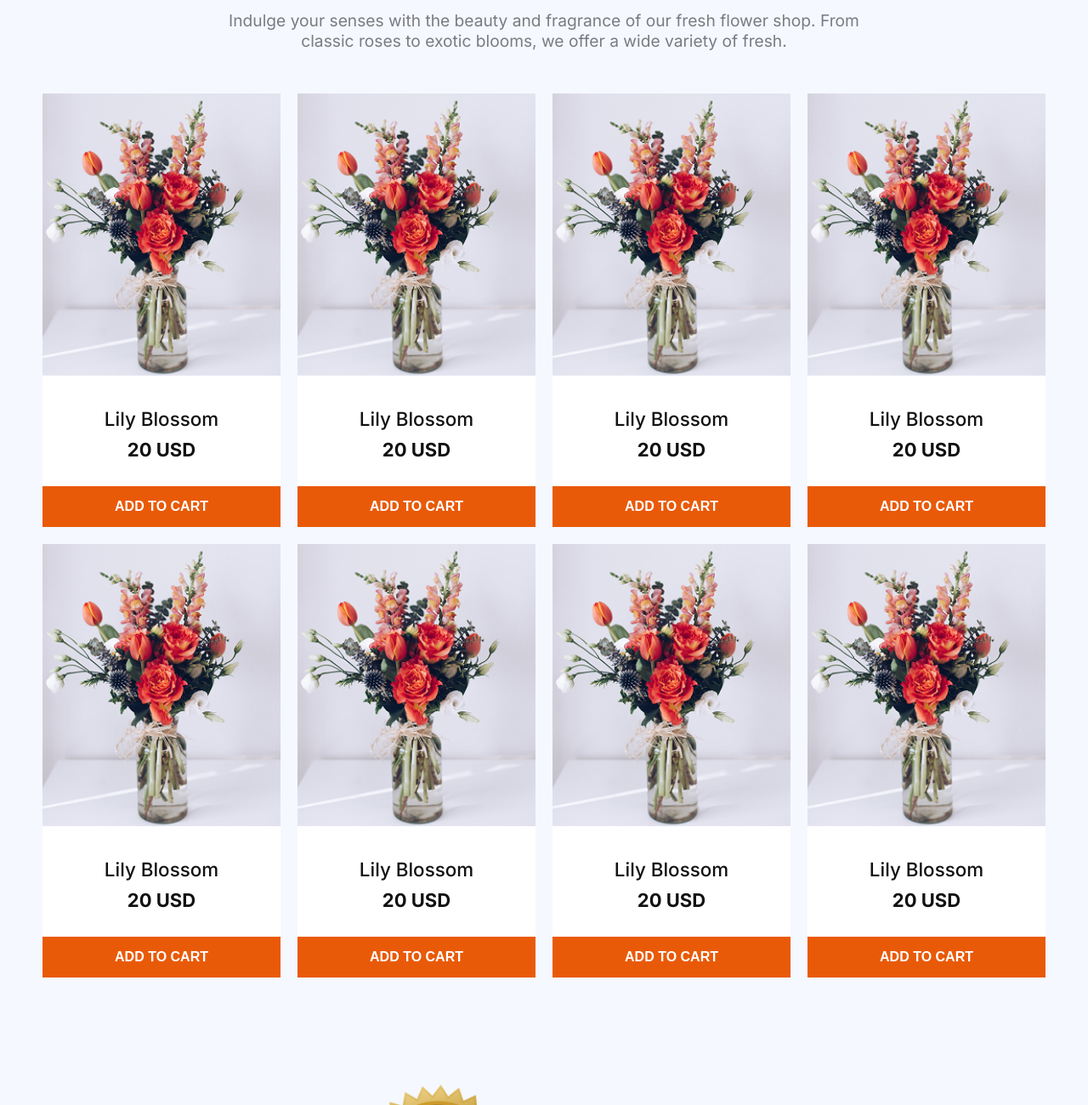
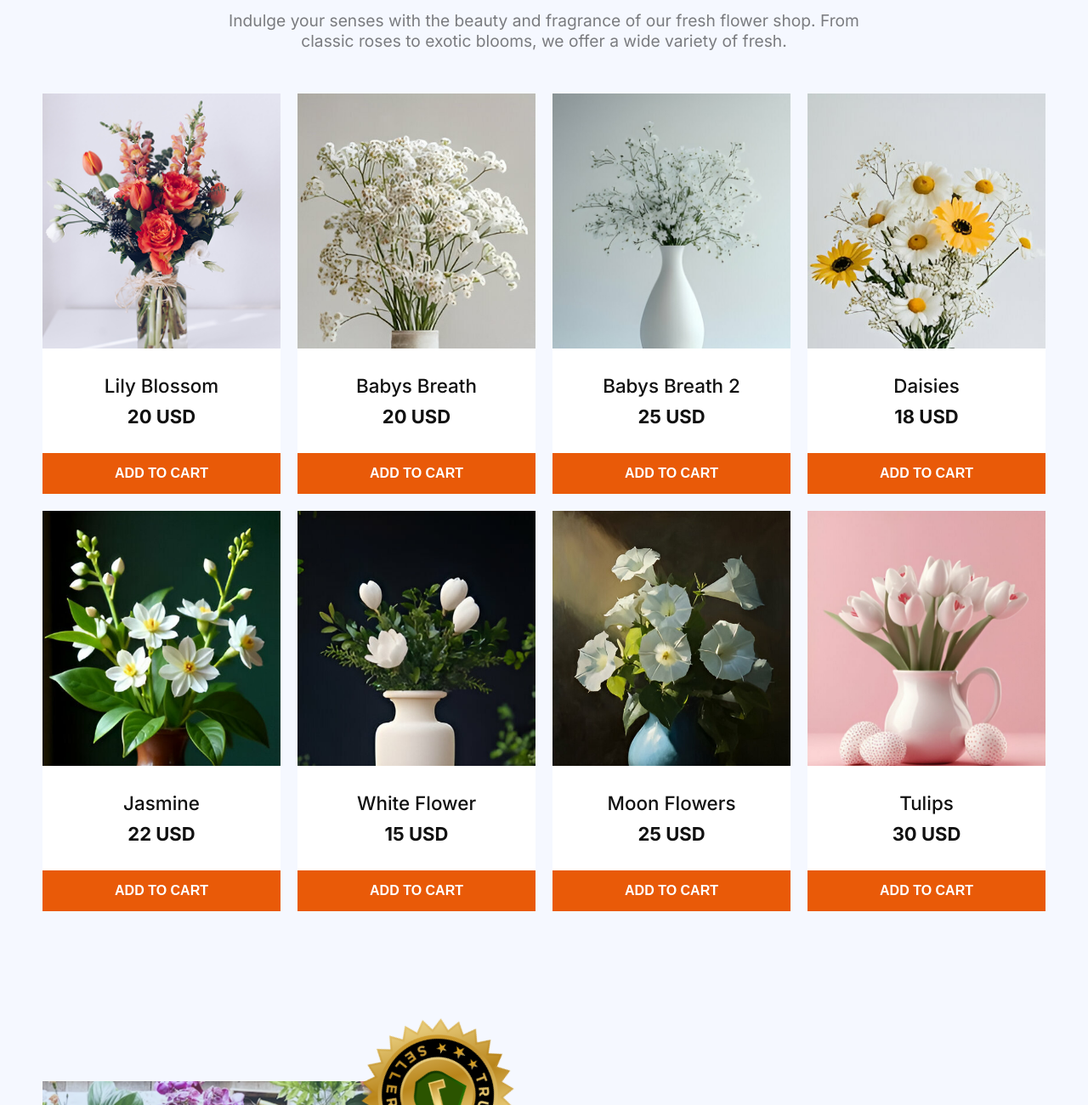
Before and after one commit to codebyelham/fauget-flower, a plain HTML site: page index.html in a window 1280 px wide. Shown: the part 784-2084 px from the top of the page at 85% size. Drawn offline with Linux system fonts and the light colour scheme.

Commit message:
added our plants card new flowers and some issue fix

```diff
--- a/index.html
+++ b/index.html
@@ -66,7 +66,7 @@
                 <!-- card-1 -->
                 <div class="plants-card display-flex">
                     <div class="card-img">
-                        <img src="./assets/sample-flower-image.png" alt="">
+                        <img src="./assets/flowers/lily-blossom.png" alt="sample-flower-image">
                     </div>
                     <div class="card-content display-flex">
                         <p class="card-title">Lily Blossom</p>
@@ -78,10 +78,10 @@
                 <!-- card-2 -->
                 <div class="plants-card display-flex">
                     <div class="card-img">
-                        <img src="./assets/sample-flower-image.png" alt="">
+                        <img src="./assets/flowers/babys-breath.jpg" alt="Babys Breath Flower">
                     </div>
                     <div class="card-content display-flex">
-                        <p class="card-title">Lily Blossom</p>
+                        <p class="card-title">Babys Breath</p>
                         <p class="card-price">20 USD</p>
                         <button class="card-btn">ADD TO CART</button>
                     </div>
@@ -90,11 +90,11 @@
                 <!-- card-3 -->
                 <div class="plants-card display-flex">
                     <div class="card-img">
-                        <img src="./assets/sample-flower-image.png" alt="">
+                        <img src="./assets/flowers/BabysBreath.jpg" alt="">
                     </div>
                     <div class="card-content display-flex">
-                        <p class="card-title">Lily Blossom</p>
-                        <p class="card-price">20 USD</p>
+                        <p class="card-title">Babys Breath 2</p>
+                        <p class="card-price">25 USD</p>
                         <button class="card-btn">ADD TO CART</button>
                     </div>
                 </div>
@@ -102,11 +102,11 @@
                 <!-- card-4 -->
                 <div class="plants-card display-flex">
                     <div class="card-img">
-                        <img src="./assets/sample-flower-image.png" alt="">
+                        <img src="./assets/flowers/daisies.jpg" alt="">
                     </div>
                     <div class="card-content display-flex">
-                        <p class="card-title">Lily Blossom</p>
-                        <p class="card-price">20 USD</p>
+                        <p class="card-title">Daisies</p>
+                        <p class="card-price">18 USD</p>
                         <button class="card-btn">ADD TO CART</button>
                     </div>
                 </div>
@@ -114,11 +114,11 @@
                 <!-- card-5 -->
                 <div class="plants-card display-flex">
                     <div class="card-img">
-                        <img src="./assets/sample-flower-image.png" alt="">
+                        <img src="./assets/flowers/Jasmine.jpg" alt="">
                     </div>
                     <div class="card-content display-flex">
-                        <p class="card-title">Lily Blossom</p>
-                        <p class="card-price">20 USD</p>
+                        <p class="card-title">Jasmine</p>
+                        <p class="card-price">22 USD</p>
                         <button class="card-btn">ADD TO CART</button>
                     </div>
                 </div>
@@ -126,11 +126,11 @@
                 <!-- card-6 -->
                 <div class="plants-card display-flex">
                     <div class="card-img">
-                        <img src="./assets/sample-flower-image.png" alt="">
+                        <img src="./assets/flowers/White-Flower.jpg" alt="">
                     </div>
                     <div class="card-content display-flex">
-                        <p class="card-title">Lily Blossom</p>
-                        <p class="card-price">20 USD</p>
+                        <p class="card-title">White Flower</p>
+                        <p class="card-price">15 USD</p>
                         <button class="card-btn">ADD TO CART</button>
                     </div>
                 </div>
@@ -138,11 +138,11 @@
                 <!-- card-7 -->
                 <div class="plants-card display-flex">
                     <div class="card-img">
-                        <img src="./assets/sample-flower-image.png" alt="">
+                        <img src="./assets/flowers/Moonflowers.jpg" alt="">
                     </div>
                     <div class="card-content display-flex">
-                        <p class="card-title">Lily Blossom</p>
-                        <p class="card-price">20 USD</p>
+                        <p class="card-title">Moon Flowers</p>
+                        <p class="card-price">25 USD</p>
                         <button class="card-btn">ADD TO CART</button>
                     </div>
                 </div>
@@ -150,11 +150,11 @@
                 <!-- card-8 -->
                 <div class="plants-card display-flex">
                     <div class="card-img">
-                        <img src="./assets/sample-flower-image.png" alt="">
+                        <img src="./assets/flowers/Tulips.jpg" alt="">
                     </div>
                     <div class="card-content display-flex">
-                        <p class="card-title">Lily Blossom</p>
-                        <p class="card-price">20 USD</p>
+                        <p class="card-title">Tulips</p>
+                        <p class="card-price">30 USD</p>
                         <button class="card-btn">ADD TO CART</button>
                     </div>
                 </div>
--- a/styles/main.css
+++ b/styles/main.css
@@ -161,8 +161,13 @@ button {
   box-shadow: rgba(100, 100, 111, 0.2) 0px 7px 29px 0px;
   transform: translateY(-3px);
 }
+
 .plants-card-container .plants-card .card-img {
   width: 100%;
+  height: 300px;
+  object-fit: cover;
+  overflow: hidden;
+  object-position: center;
 }
 .plants-card-container .card-content {
   flex-direction: column;
--- a/styles/responsive.css
+++ b/styles/responsive.css
@@ -50,11 +50,17 @@
     width: 90%;
     margin: 50px auto 0px;
   }
+  .plants-card-container .plants-card .card-img {
+    height: 160px;
+  }
   .card-content .card-title {
     font-size: 1rem;
   }
   .card-content .card-price {
     font-size: 1rem;
+  }
+  .card-content button {
+    font-size: 14px;
   }
 
   /* plants lover */
```
Also changed, not shown: assets/sample-flower-image.png (deleted).
